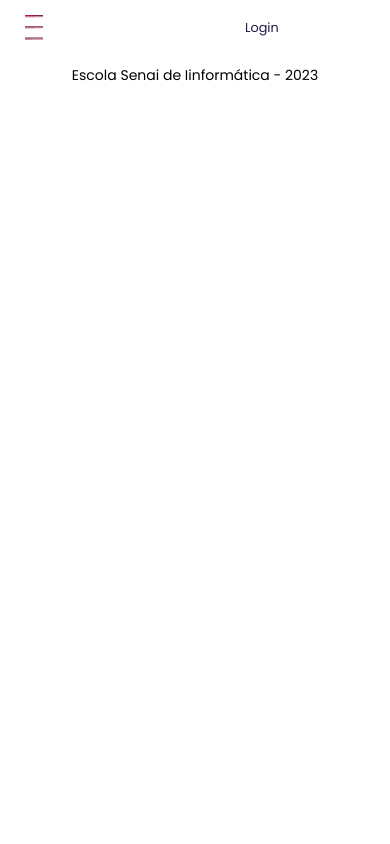
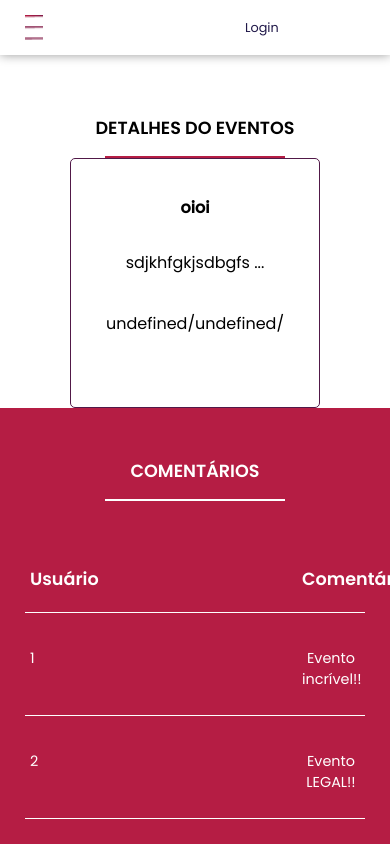
Before and after one commit to Filipe-Gois/eventplus-finalizado, a React (Create React App) app: page /detalhes-evento/1 in a window 390 px wide. Shown: the top 844 px of the page. Built offline with nearby package versions, Linux system fonts and the light colour scheme; the HTML template or start-up script is replaced by a standard one.

Commit message:
terminar a pg de detalhes

```diff
--- a/src/Services/Service.js
+++ b/src/Services/Service.js
@@ -32,6 +32,11 @@ export const trueCommentaryEventResource = '/ComentarioEvento/ListarSomenteExibe
  * Rota para o recurso Próximos Eventos
  */
 export const nextEventResource = '/Evento/ListarProximos';
+
+/**
+ * Rota para o recurso Próximos Eventos
+ */
+export const oldEventResource = '/Evento/ListarAntigos';
 /**
  * Rota para o recurso Tipos de Eventos
  */
--- a/src/components/NextEvent/NextEvent.jsx
+++ b/src/components/NextEvent/NextEvent.jsx
@@ -1,15 +1,16 @@
 import React from "react";
 import "./NextEvent.css";
+import { Link } from "react-router-dom";
 
 import { Tooltip } from "react-tooltip";
 
 // importar a função lá do arquivo stringFunction (destructuring)
 import { dateFormatDbToView } from "../../Utils/stringFunctions";
 
-const NextEvent = ({ title, description, eventDate, idEvent }) => {
-  function conectar(idEvent) {
-    // dá pra usar a prop idEvent? testar
-    alert(`Chamar o recurso para conectar: ${idEvent}`);
+const NextEvent = ({ title, description, eventDate, idEvento, textButton }) => {
+  function conectar(idEvento) {
+    // dá pra usar a prop idEvento? testar
+
   }
   return (
     <article className="event-card">
@@ -17,11 +18,11 @@ const NextEvent = ({ title, description, eventDate, idEvent }) => {
 
       <p
         className="event-card__description"
-        data-tooltip-id={idEvent}
+        data-tooltip-id={idEvento}
         data-tooltip-content={description}
         data-tooltip-place="top"
       >
-        <Tooltip id={idEvent} className="tooltip" />
+        <Tooltip id={idEvento} className="tooltip" />
         {description.substr(0, 15)} ...
       </p>
 
@@ -30,14 +31,15 @@ const NextEvent = ({ title, description, eventDate, idEvent }) => {
         {dateFormatDbToView(eventDate)}
       </p>
 
-      <a
+      <Link
         onClick={() => {
-          conectar(idEvent);
+          conectar(idEvento);
         }}
         className="event-card__connect-link"
+        to={`/detalhes-evento/${idEvento}`}
       >
-        Conectar
-      </a>
+        {textButton}
+      </Link>
     </article>
   );
 };
--- /dev/null
+++ b/src/context/EventoContext.js
@@ -0,0 +1,3 @@
+import { createContext } from "react";
+
+export const EventoContext = createContext(null);
--- a/src/pages/DetalhesEventoPage/DetalhesEventoPage.css
+++ b/src/pages/DetalhesEventoPage/DetalhesEventoPage.css
@@ -1,3 +1,35 @@
-.custom-title {
-    margin-top: 60px;
+
+
+.comentarios-section {
+    background-color: var(--color-red);
 }
+
+.cadastro-evento__box {
+    display: flex;
+    justify-content: center;
+    align-items: center;
+    flex-wrap: wrap;
+    width: 100%;
+    /* border: 1px solid red; */
+}
+
+.lista-eventos-section {
+    padding: 50px 0;
+}
+
+.lista-eventos-section {
+    background-color: var(--color-red);
+    width: 100%;
+    padding-bottom: 50px;
+    overflow: auto;
+    /* height: 432px; */
+}
+
+@media screen and (min-width: 1200px) {
+    .cadastro-evento__box {
+        justify-content: center;
+        align-self: center;
+        height: 400px;
+    }
+
+}
--- a/src/pages/DetalhesEventoPage/DetalhesEventoPage.jsx
+++ b/src/pages/DetalhesEventoPage/DetalhesEventoPage.jsx
@@ -9,51 +9,105 @@ import Container from "../../components/Container/Container";
 import Title from "../../components/Title/Title";
 import { UserContext } from "../../context/AuthContext";
 import NextEvent from "../../components/NextEvent/NextEvent";
+import { EventoContext } from "../../context/EventoContext";
+import TableDE from "./TableDE/TableDE";
+import { Link, useParams } from "react-router-dom";
 
 const DetalhesEventoPage = () => {
+
+  const { idEvento } = useParams()
+
   const { userData } = useContext(UserContext);
   const [trueComentaries, setTrueComentaries] = useState([]);
-  const [allComentaries, setAllComentaries] = useState([]);
+  const [allComentaries, setAllComentaries] = useState([{
+    id: "1", descricao
+      :
+      "Evento incrível!!"
+  }, {
+    id: "2", descricao
+      :
+      "Evento LEGAL!!"
+  }]);
+
+
 
   // const loadTrueComentaries = async () => {
   //   const responseTrueCommentarys = await api.get(trueCommentaryEventResource);
   //   setTrueComentaries(responseTrueCommentarys);
   // };
 
-  const loadAllComentaries = async () => {
-    const responseAllCommentarys = await api.get(commentaryEventResource);
 
-    setAllComentaries(responseAllCommentarys);
-  };
+  //fazer uma lógica para só chamar a api de allComentaries e dar um .filter na hora de exibir os q estejam com "true"
+
+  // const loadAllComentaries = async () => {
+  //   const responseAllCommentarys = await api.get(commentaryEventResource);
+
+  //   setAllComentaries(responseAllCommentarys);
+  // };
+
+  // const loadTrueComentaries = async () => {
+  //   const responseTrueCommentarys = await api.get(trueCommentaryEventResource);
+
+  //   setTrueComentaries(responseTrueCommentarys);
+  // };
 
   useEffect(() => {
     // userData.userId === "Administrador"
     //   ? loadAllComentaries()
     //   : loadTrueComentaries();
 
-    loadAllComentaries();
-    //loadTrueComentaries();
+    // loadAllComentaries();
+    // loadTrueComentaries()
 
     console.log(trueComentaries);
     console.log(allComentaries);
   }, []);
 
+  // const sla = allComentaries.filter(valor => valor.exibe === true)
+
+
+
   return (
     <MainContent>
+
+      <section className="detalhes-section">
         <Container>
+          <div className="cadastro-evento__box">
+
+
             <Title
-          titleText={"Comentários de Eventos"}
+              titleText={"Detalhes do Eventos"}
               additionalClass="custom-title"
             />
+            <NextEvent
+              title={"oioi"}
+              description={"sdjkhfgkjsdbgfsdkhjbgkhjsdkhjgb"}
+              eventDate={""}
+            />
+          </div>
+        </Container>
+      </section>
+
+
+
+      <section className="lista-eventos-section">
+        <Container>
+
+          <Title titleText={"Comentários"} color="white" />
+          <TableDE dados={allComentaries} />
+        </Container>
+      </section>
+
+
+
+
+
       {userData.userId === "Administrador" ? (
         <>
           {/* {allComentaries.map((evento) => {
               return <NextEvent />;
             })} */}
-            <NextEvent
-              title={"oioi"}
-              description={"sdjkhfgkjsdbgfsdkhjbgkhjsdkhjgb"}
-            />
+
         </>
       ) : (
         <>
@@ -66,23 +120,13 @@ const DetalhesEventoPage = () => {
 
               />)
             })} */}
-            {setTrueComentaries(() => {
-              allComentaries.filter((valor) => valor.exibe === true
-              );
-            })}
+
           {/* perguntar pq isso dá errado */}
 
-            {console.log(trueComentaries)}
 
-
-            <NextEvent
-              title={"oioi"}
-              description={"sdjkhfgkjsdbgfsdkhjbgkhjsdkhjgb"}
-              eventDate={""}
-            />
         </>
       )}
-      </Container>
+
     </MainContent>
   );
 };
--- /dev/null
+++ b/src/pages/DetalhesEventoPage/TableDE/TableDE.css
@@ -0,0 +1,81 @@
+/* Smartphone */
+@font-face {
+    font-family: Poppins-Thin;
+    src: url(../../../assets/fonts/Poppins/Poppins-Thin.ttf);
+}
+@font-face {
+    font-family: Poppins-Semibold;
+    src: url(../../../assets/fonts/Poppins/Poppins-SemiBold.ttf);
+}
+@font-face {
+    font-family: Poppins-Regular;
+    src: url(../../../assets/fonts/Poppins/Poppins-Regular.ttf);
+}
+
+/* Smartphone */
+.table-data {
+    /* table */
+    display: flex;
+    flex-direction: column;
+    width: 100%;
+     height: 466px; /* apagar */
+    margin-top: 60px;
+    color: var(--color-white);
+    /* border: 1px solid white; */
+}
+
+.table-data__head-row {
+    width: 100%;
+    display: flex;
+    justify-content: space-between;
+
+    margin-bottom: 30px;
+    border-bottom: 1px solid var(--color-white);
+}
+
+
+.table-data__head-title,
+.table-data__data {
+    width: 100%;
+    padding: 5px 5px 10px;
+    margin-bottom: 10px;
+    text-align: center;
+    /* border: 1px solid white; */
+}
+
+.table-data__head-title:first-of-type,
+.table-data__data:first-of-type {
+    text-align: left;
+}
+
+.table-data__data{
+    margin-bottom: 15px;
+}
+
+.table-data__head-title--big,
+.table-data__data--big {
+    width: 60%;
+}
+
+.table-data__head-title--little,
+.table-data__data--little {
+    width: 20%;
+}
+
+.table-data__head-title {
+    font-family: Poppins-Semibold;
+    font-size: 0.75rem;
+}
+
+.table-data__data {
+    font-family: Poppins-Regular;
+    font-size: 0.70rem;
+}
+
+.table-data__icon {
+    cursor: pointer;
+}
+
+@media screen and (min-width: 992px) {
+    .table-data__head-title, .table-data__head-data {font-size: 1rem;}
+}
--- /dev/null
+++ b/src/pages/DetalhesEventoPage/TableDE/TableDE.jsx
@@ -0,0 +1,44 @@
+import React from "react";
+import "./TableDE.css";
+
+import editPen from "../../../assets/images/edit-pen.svg";
+import trashDelete from "../../../assets/images/trash-delete.svg";
+
+const TableDE = ({ dados }) => {
+    return (
+        <table className="table-data">
+            {/* cabeçalho */}
+            <thead className="table-data__head">
+                <tr className="table-data__head-row">
+                    <th className="table-data__head-title table-data__head-title--big">
+                        Usuário
+                    </th>
+                    <th className="table-data__head-title table-data__head-title--little">
+                        Comentário
+                    </th>
+                </tr>
+            </thead>
+
+            {/* corpo */}
+            <tbody>
+                {dados.map((tp) => {
+                    return (
+                        <tr className="table-data__head-row" key={tp.idComentarioEvento}>
+                            <td className="table-data__data table-data__data--big">
+                                {tp.id}
+                            </td>
+
+                            <td className="table-data__data table-data__data--little">
+                                {tp.descricao}
+                            </td>
+
+
+                        </tr>
+                    );
+                })}
+            </tbody>
+        </table>
+    );
+};
+
+export default TableDE;
--- a/src/pages/HomePage/HomePage.css
+++ b/src/pages/HomePage/HomePage.css
@@ -36,10 +36,6 @@
   cursor: pointer;
 }
 
-.swiper-slide.swiper-slide-active {
-  margin-right: 40px;
-}
-
 .events-box {
   display: flex;
   flex-direction: column;
@@ -47,12 +43,24 @@
   gap: 30px;
   margin-top: 50px;
   /* padding: 40px 0 20px 0; */
+  scroll-behavior: smooth;
+  justify-content: center;
+  align-items: center;
 }
 
+.swiper-slide.swiper-slide-active {
+  margin-right: 40px;
+}
 /* --color-blue-red: #511948; */
 
 @media screen and (min-width: 992px) {
-
+  /* .swiper-slide.swiper-slide-active,
+  .swiper-slide.swiper-slide-next,
+  .swiper-slide {
+    display: flex;
+    justify-content: center;
+    margin: 0px;
+  } */
 
   .events-box {
     flex-direction: row;
--- a/src/routes/routes.js
+++ b/src/routes/routes.js
@@ -25,7 +25,7 @@ const Rotas = () => {
         <Route element={<HomePage />} path="/" exact />
         <Route
           element={<DetalhesEventoPage />}
-          path={"/detalhes-evento"}
+          path={"/detalhes-evento/:idEvento"}
         />
 
         <Route
```
Also changed, not shown: src/Utils/stringFunctions.js (+4 -4 lines), src/pages/EventosPage/TableEv/TableEv.jsx (+17 -1 lines), src/pages/HomePage/HomePage.jsx (+63 -2 lines), src/assets/images/eyeIcon.svg (added). Lines whose indentation alone changed are shown as unchanged.
